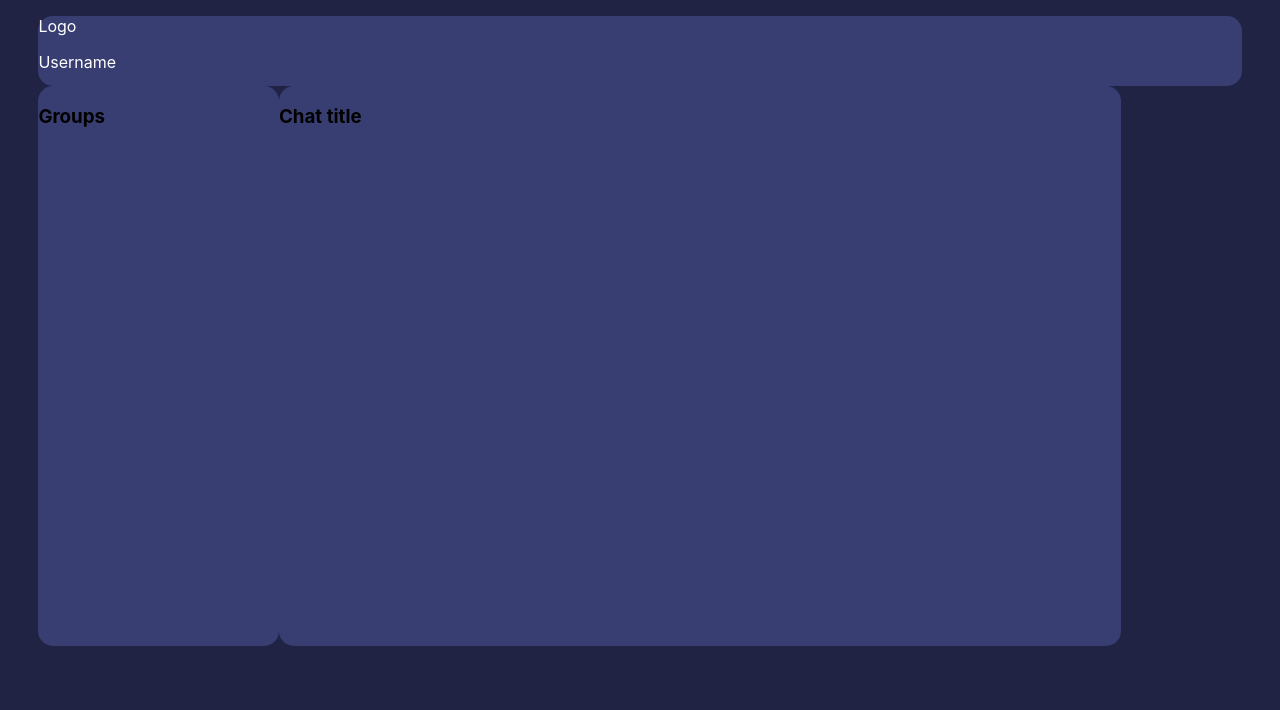
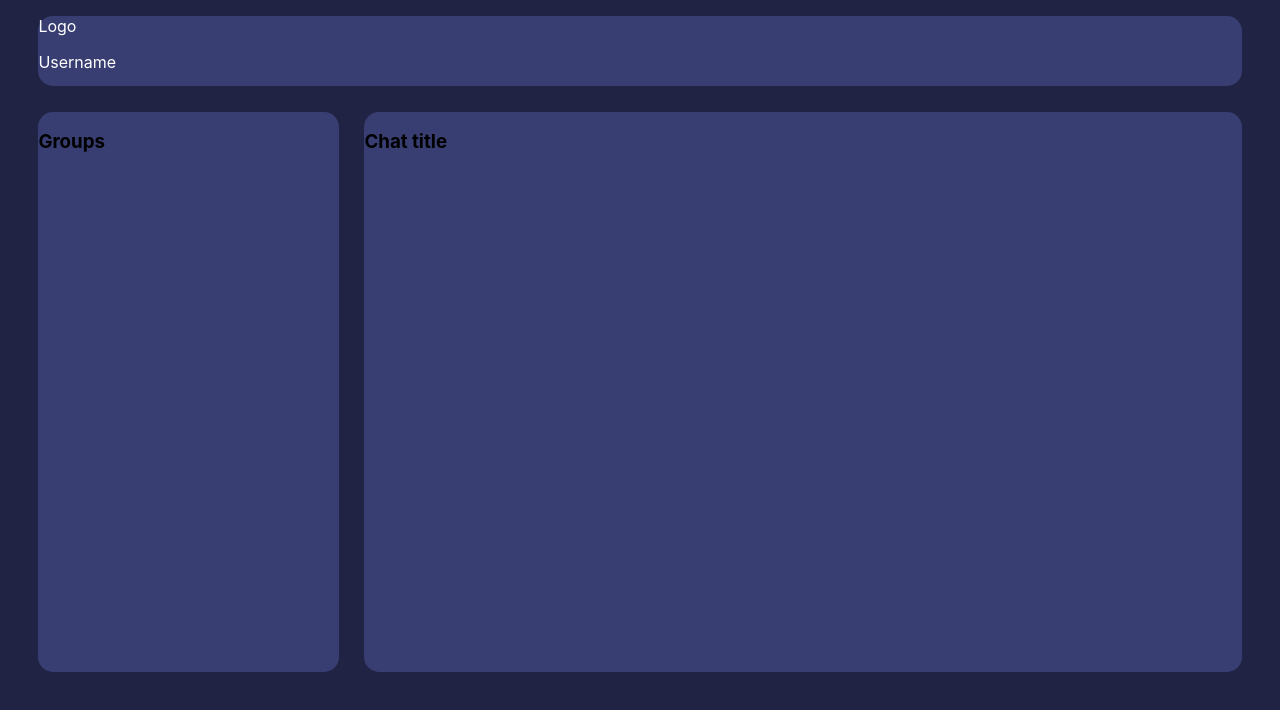
Before and after one commit to hamadagh/Real-time-chat-app, a React (Create React App) app in the folder frontend/: page /Dashboard in a window 1280 px wide. Shown: the top 710 px of the page. Built offline with nearby package versions, Linux system fonts and the light colour scheme.

Commit message:
adding dashboard margin

```diff
--- a/frontend/src/pages/dashboard/dashboard.css
+++ b/frontend/src/pages/dashboard/dashboard.css
@@ -11,6 +11,7 @@
   width: 94%;
   margin-left: auto;
   margin-right: auto;
+  margin-top: 2vw;
 }
 .nav-bar {
   background-color: #383e72;
@@ -23,15 +24,16 @@
 }
 
 .chat-groups {
-  width: 20%;
+  width: 25%;
+  height: 70vh;
+  background-color: #383e72;
+  border-radius: 15px;
+  margin-right: 2vw;
+}
+
+.chat-board {
+  width: 73%;
   height: 70vh;
   background-color: #383e72;
   border-radius: 15px;
 }
-
-.chat-board {
-  width: 70%;
-  height: 70vh;
-  background-color: #383e72;
-  border-radius: 15px;
-}
```
